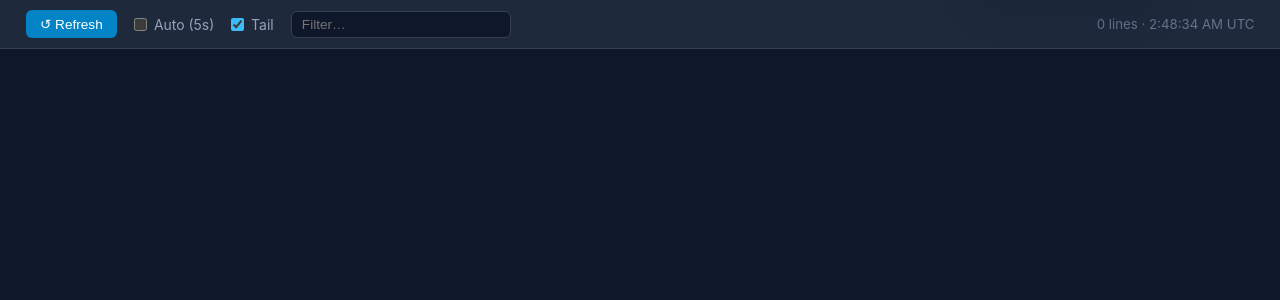
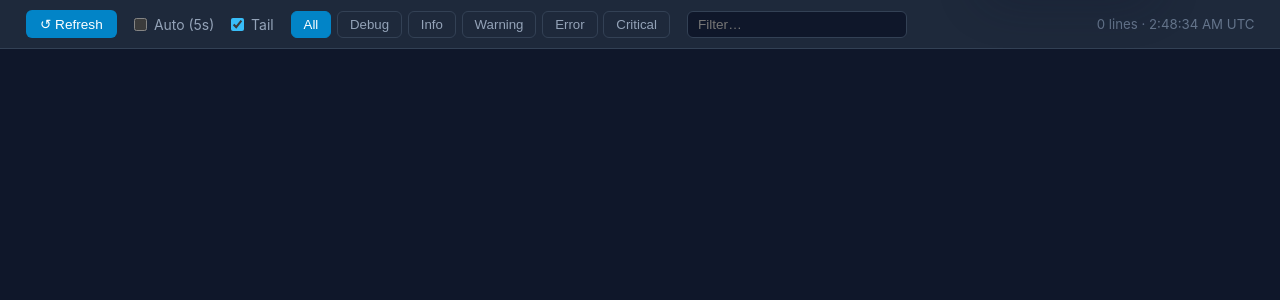
Before and after one commit to kineticman/FastChannels, a Flask app: page /admin/logs in a window 1280 px wide. Shown: the part 80-380 px from the top of the page. Run offline with Flask 3, Linux system fonts and the light colour scheme; data that the repository does not hold is empty; parts of the project's set-up code (start-up, migrations or seed data) failed here and were passed over; some libraries are stand-ins or nearby versions.

Commit message:
Add log-level filter buttons to admin logs page

```diff
--- a/app/templates/admin/logs.html
+++ b/app/templates/admin/logs.html
@@ -47,6 +47,15 @@
     .filter-input:focus { outline: none; border-color: var(--accent); }
     .status { font-size: 0.78rem; color: var(--text-muted); margin-left: auto; }
 
+    .level-group { display: flex; gap: 0.35rem; }
+    .level-btn {
+      padding: 0.3rem 0.7rem; border-radius: 6px; font-size: 0.78rem; cursor: pointer;
+      border: 1px solid var(--border); font-weight: 500; background: transparent; color: var(--text-soft);
+      transition: background 0.15s, color 0.15s, border-color 0.15s;
+    }
+    .level-btn:hover { color: var(--text); }
+    .level-btn.active { background: var(--accent-strong); border-color: var(--accent-strong); color: white; }
+
     #log-container {
       overflow: auto; padding: 0.75rem 1.5rem;
       font-family: 'SFMono-Regular', 'Consolas', 'Liberation Mono', monospace; font-size: 0.78rem; line-height: 1.55;
@@ -90,6 +99,13 @@
       .toolbar .btn {
         width: 100%;
       }
+      .level-group {
+        width: 100%;
+      }
+      .level-btn {
+        flex: 1;
+        min-height: 2.25rem;
+      }
       .filter-input { width: 100%; }
       .status { margin-left: 0; width: 100%; }
       #log-container {
@@ -120,6 +136,14 @@
     <button class="btn" onclick="refresh()">↺ Refresh</button>
     <label><input type="checkbox" id="auto-refresh" onchange="toggleAuto()"> Auto (5s)</label>
     <label><input type="checkbox" id="tail-mode" checked onchange="applyFilter()"> Tail</label>
+    <div class="level-group" id="level-group">
+      <button class="level-btn active" data-level="ALL" onclick="setLevel('ALL')">All</button>
+      <button class="level-btn" data-level="DEBUG" onclick="setLevel('DEBUG')">Debug</button>
+      <button class="level-btn" data-level="INFO" onclick="setLevel('INFO')">Info</button>
+      <button class="level-btn" data-level="WARNING" onclick="setLevel('WARNING')">Warning</button>
+      <button class="level-btn" data-level="ERROR" onclick="setLevel('ERROR')">Error</button>
+      <button class="level-btn" data-level="CRITICAL" onclick="setLevel('CRITICAL')">Critical</button>
+    </div>
     <input class="filter-input" id="filter" type="text" placeholder="Filter…" oninput="applyFilter()">
     <span class="status" id="status"></span>
   </div>
@@ -130,13 +154,26 @@
     const APP_TIME_ZONE = {{ app_timezone_name|tojson }};
     let _timer = null;
     let _lines = [];
+    let _level = 'ALL';
 
     const LEVEL_RE = /\s+(INFO|WARNING|ERROR|CRITICAL|DEBUG)\s+/;
 
+    function lineLevel(line) {
+      const m = line.match(LEVEL_RE);
+      return m ? m[1] : null;
+    }
+
     function levelClass(line) {
-      const m = line.match(LEVEL_RE);
-      if (!m) return 'line-other';
-      return 'line-' + m[1];
+      const lvl = lineLevel(line);
+      return lvl ? 'line-' + lvl : 'line-other';
+    }
+
+    function setLevel(level) {
+      _level = level;
+      document.querySelectorAll('#level-group .level-btn').forEach(btn => {
+        btn.classList.toggle('active', btn.dataset.level === level);
+      });
+      applyFilter();
     }
 
     async function refresh() {
@@ -165,6 +202,7 @@
         div.className = 'line ' + levelClass(line);
         div.textContent = line.trimEnd();
         if (query && !line.toLowerCase().includes(query)) div.classList.add('hidden');
+        if (_level !== 'ALL' && lineLevel(line) !== _level) div.classList.add('hidden');
         frag.appendChild(div);
       }
       container.appendChild(frag);
```
